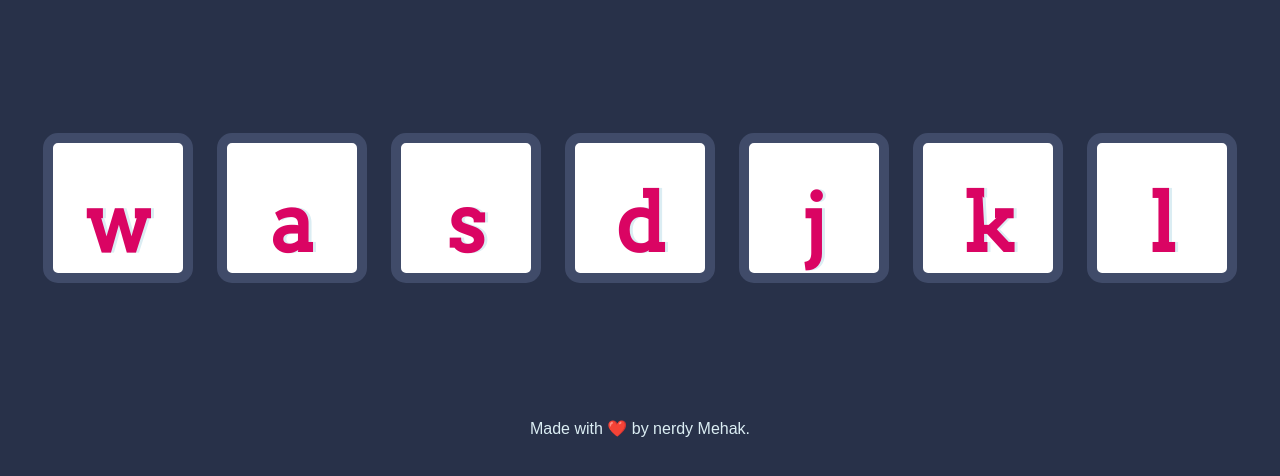
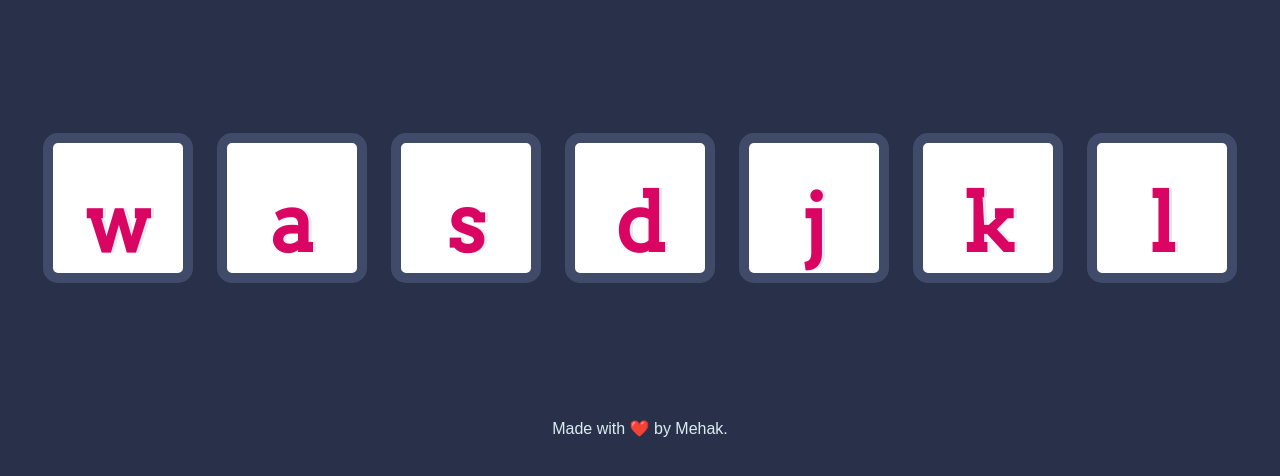
Before and after one commit to MEhak39/Drum-Kit, a plain HTML site: page index.html in a window 1280 px wide. Shown: the part 156-632 px from the top of the page. Drawn offline with Linux system fonts and the light colour scheme.

Commit message:
Update index.html

```diff
--- a/index.html
+++ b/index.html
@@ -23,7 +23,7 @@
 
 
   <footer>
-    Made with ❤️ by nerdy Mehak.
+    Made with ❤️ by Mehak.
   </footer>
   <script src="index.js"></script>
 </body>
```
